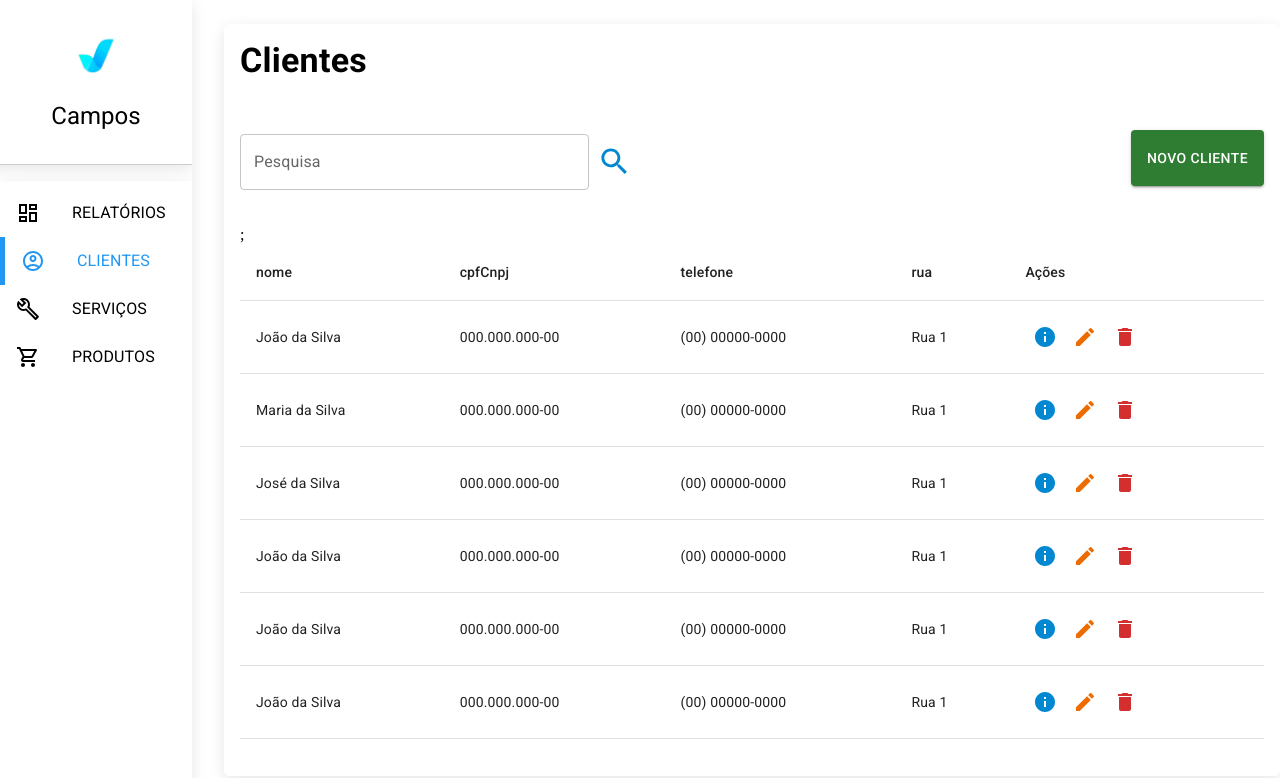
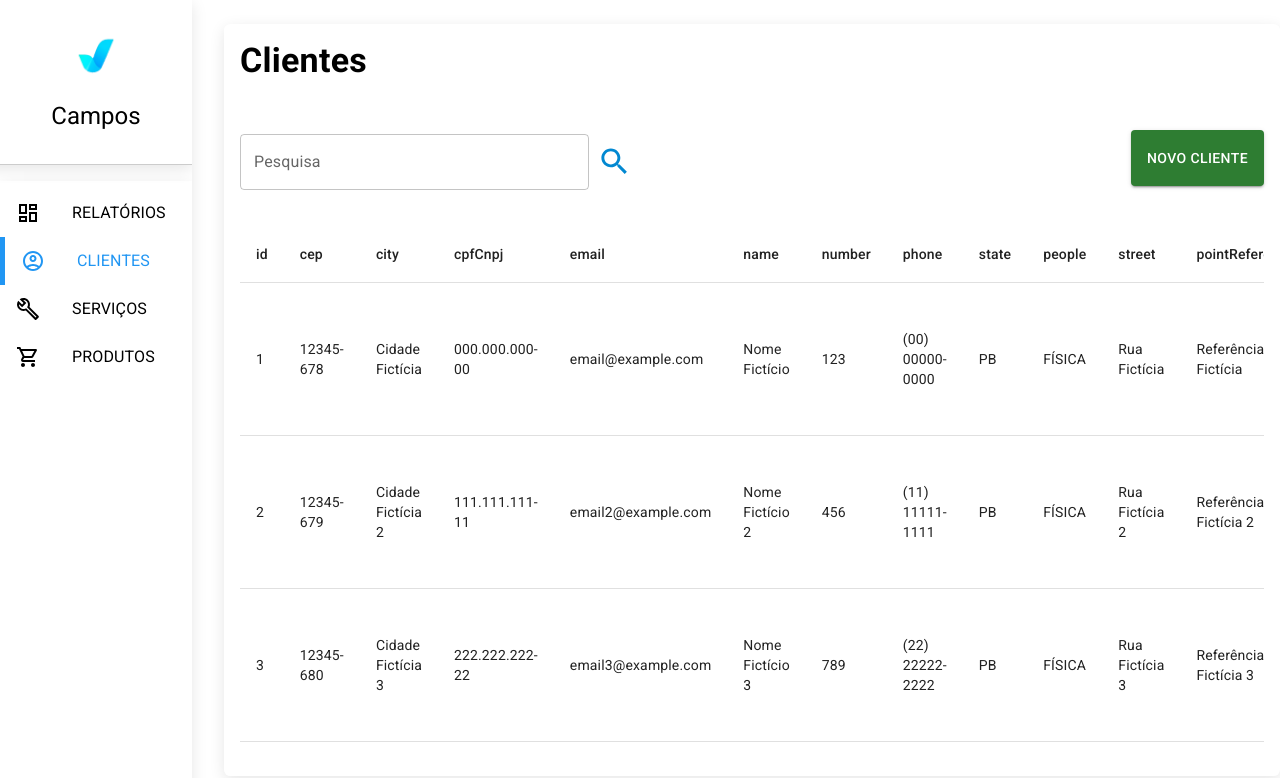
Before and after one commit to wesleysousaa/vidracaria-campus-front, a React (Vite) app: page /clientes in a window 1280 px wide. Shown: the top 778 px of the page. Built offline with nearby package versions, Linux system fonts and the light colour scheme.

Commit message:
w|p: form de clientes

```diff
--- a/src/components/Client/Add/index.tsx
+++ b/src/components/Client/FormClient/index.tsx
@@ -1,5 +1,4 @@
 import {
-  Alert,
   Box,
   Button,
   FormControl,
@@ -14,37 +13,151 @@ import { boxStyles } from '../../../features/Clients/clientsStyles';
 
 import { ClientValidation } from '../../../types';
 import useIcons from '../../../hooks/useIcons';
-import { boxStylesForm, textFieldStyles } from './addFormStyles';
+import { boxStylesForm, textFieldStyles } from './formStyles';
+import { yupResolver } from '@hookform/resolvers/yup';
+import { ClientSchema } from '../../../shemas/Client';
+import { Link, useLocation } from 'react-router-dom';
 
-export default function AddClient() {
+export default function FormClient() {
   const { getIcons } = useIcons();
   const { ArrowBackIosIcon } = getIcons();
+  const location = useLocation();
+
+  // Simulação dos dados mockados
+  const mockData = [
+    {
+      id: '1',
+      cep: '12345-678',
+      city: 'Cidade Fictícia',
+      cpfCnpj: '000.000.000-00',
+      email: 'email@example.com',
+      name: 'Nome Fictício',
+      number: '123',
+      phone: '(00) 00000-0000',
+      state: 'PB',
+      people: 'Física',
+      street: 'Rua Fictícia',
+      pointReference: 'Referência Fictícia',
+    },
+    {
+      id: '2',
+      cep: '12345-679',
+      city: 'Cidade Fictícia 2',
+      cpfCnpj: '111.111.111-11',
+      email: 'email2@example.com',
+      name: 'Nome Fictício 2',
+      number: '456',
+      phone: '(11) 11111-1111',
+      state: 'PB',
+      people: 'Física',
+      street: 'Rua Fictícia 2',
+      pointReference: 'Referência Fictícia 2',
+    },
+    {
+      id: '3',
+      cep: '12345-680',
+      city: 'Cidade Fictícia 3',
+      cpfCnpj: '222.222.222-22',
+      email: 'email3@example.com',
+      name: 'Nome Fictício 3',
+      number: '789',
+      phone: '(22) 22222-2222',
+      state: 'PB',
+      people: 'Física',
+      street: 'Rua Fictícia 3',
+      pointReference: 'Referência Fictícia 3',
+    },
+    {
+      id: '4',
+      cep: '12345-681',
+      city: 'Cidade Fictícia 4',
+      cpfCnpj: '333.333.333-33',
+      email: 'email4@example.com',
+      name: 'Nome Fictício 4',
+      number: '987',
+      phone: '(33) 33333-3333',
+      state: 'PB',
+      people: 'Física',
+      street: 'Rua Fictícia 4',
+      pointReference: 'Referência Fictícia 4',
+    },
+    {
+      id: '5',
+      cep: '12345-682',
+      city: 'Cidade Fictícia 5',
+      cpfCnpj: '444.444.444-44',
+      email: 'email5@example.com',
+      name: 'Nome Fictício 5',
+      number: '654',
+      phone: '(44) 44444-4444',
+      state: 'PB',
+      people: 'Física',
+      street: 'Rua Fictícia 5',
+      pointReference: 'Referência Fictícia 5',
+    },
+    {
+      id: '6',
+      cep: '12345-683',
+      city: 'Cidade Fictícia 6',
+      cpfCnpj: '555.555.555-55',
+      email: 'email6@example.com',
+      name: 'Nome Fictício 6',
+      number: '321',
+      phone: '(55) 55555-5555',
+      state: 'PB',
+      people: 'Física',
+      street: 'Rua Fictícia 6',
+      pointReference: 'Referência Fictícia 6',
+    },
+  ];
+
+  const getItem = () => {
+    const id = location.pathname.split('/')[3];
+    const item = mockData.find((item) => item.id === id);
+    return item;
+  };
+
+  const prepareDefaultValues = (
+    defaultString: string,
+    atributte: keyof (typeof mockData)[0],
+  ) => {
+    const item = getItem();
+    if (item) {
+      return item[atributte] ? item[atributte] : defaultString;
+    } else {
+      return defaultString;
+    }
+  };
 
   const {
     handleSubmit,
     control,
     formState: { errors },
   } = useForm<ClientValidation>({
+    resolver: yupResolver(ClientSchema),
     defaultValues: {
-      cep: '',
-      city: '',
-      cpfCnpj: '',
-      email: '',
-      name: '',
-      number: '',
-      phone: '',
-      state: 'PB',
-      people: 'Física',
-      street: '',
-      pointReference: '',
+      cep: prepareDefaultValues('', 'cep'),
+      city: prepareDefaultValues('', 'city'),
+      cpfCnpj: prepareDefaultValues('', 'cpfCnpj'),
+      email: prepareDefaultValues('', 'email'),
+      name: prepareDefaultValues('', 'name'),
+      number: prepareDefaultValues('', 'number'),
+      phone: prepareDefaultValues('', 'phone'),
+      state: prepareDefaultValues('PB', 'state'),
+      people: prepareDefaultValues('Física', 'people'),
+      street: prepareDefaultValues('', 'street'),
+      pointReference: prepareDefaultValues('', 'pointReference'),
     },
   });
+
   return (
     <Box sx={boxStyles}>
-      <IconButton aria-label="Voltar" color="inherit">
-        <ArrowBackIosIcon />
-        Voltar
-      </IconButton>
+      <Link to="/clientes" style={{ color: '#000' }}>
+        <IconButton aria-label="Voltar" color="inherit">
+          <ArrowBackIosIcon />
+          Fechar
+        </IconButton>
+      </Link>
       <FormControl
         component="form"
         onSubmit={handleSubmit(() => {})}
@@ -56,7 +169,9 @@ export default function AddClient() {
         }}
       >
         <Typography variant="h3" marginBottom="1em">
-          Cadastro de Cliente
+          {getItem()
+            ? `Edição do Cliente ${getItem()?.name}`
+            : 'Cadastrar Cliente'}
         </Typography>
         <Controller
           name="name"
--- a/src/components/Table/TableCellActions/index.tsx
+++ b/src/components/Table/TableCellActions/index.tsx
@@ -1,18 +1,33 @@
 import { IconButton, TableCell } from '@mui/material';
 import useIcons from '../../../hooks/useIcons';
+import { Link } from 'react-router-dom';
 
-export default function TableCellActions() {
+interface TableCellActionsProps {
+  dispach: (idObject: string, typeAction: string) => void;
+  idObject: string;
+}
+
+export default function TableCellActions(props: TableCellActionsProps) {
   const { getIcons } = useIcons();
   const { EditIcon, InfoIcon, DeleteIcon } = getIcons();
+
   return (
     <TableCell>
+      <Link to={`info/${props.idObject}`}>
         <IconButton aria-label="Info" color="info">
           <InfoIcon />
         </IconButton>
+      </Link>
+      <Link to={`edit/${props.idObject}`}>
         <IconButton aria-label="Editar" color="warning">
           <EditIcon />
         </IconButton>
-      <IconButton aria-label="Excluir" color="error">
+      </Link>
+      <IconButton
+        aria-label="Excluir"
+        color="error"
+        onClick={() => props.dispach(props.idObject, 'delete')}
+      >
         <DeleteIcon />
       </IconButton>
     </TableCell>
--- a/src/components/Table/index.tsx
+++ b/src/components/Table/index.tsx
@@ -13,14 +13,17 @@ import Modal from '../Modal';
 interface TableProps {
   data: any[];
   title: string;
-  editForm?: ReactNode;
-  createForm?: ReactNode;
-  infoComponent?: ReactNode;
 }
 
 export default function Table(props: TableProps) {
   const columns = Object.keys(props.data[0]);
   const [open, setOpen] = useState(false);
+  const [componentModal, setComponentModal] = useState<ReactNode>();
+
+  const handleOpen = (idItem: string, type: string) => {
+    setOpen(true);
+    const item = props.data.find((item) => item.id === idItem);
+  };
 
   return (
     <TableContainer
@@ -28,7 +31,12 @@ export default function Table(props: TableProps) {
         marginTop: '2em',
       }}
     >
-      <Modal open={open} onCloseDispach={setOpen} component={<></>} />;
+      <Modal
+        open={open}
+        onCloseDispach={() => setOpen(false)}
+        component={componentModal}
+      />
+
       <TabMUI>
         <TableHead>
           <TableRow>
@@ -47,7 +55,7 @@ export default function Table(props: TableProps) {
                   columns.map((col, key) => (
                     <TableCell key={key}>{item[col]}</TableCell>
                   ))}
-                <TableCellActions />
+                <TableCellActions dispach={handleOpen} idObject={item.id} />
               </TableRow>
             ))}
         </TableBody>
--- a/src/features/Clients/index.tsx
+++ b/src/features/Clients/index.tsx
@@ -13,7 +13,7 @@ import useIcons from '../../hooks/useIcons';
 import { SearchSchema } from '../../shemas/SearchingInTable';
 import { SearchValidation } from '../../types';
 import { boxStyles, boxStylesForm, formStyles } from './clientsStyles';
-import AddClient from '../../components/Client/Add';
+import { Link } from 'react-router-dom';
 
 export default function Clients() {
   const {
@@ -28,52 +28,88 @@ export default function Clients() {
 
   const mockData = [
     {
-      nome: 'João da Silva',
+      id: '1',
+      cep: '12345-678',
+      city: 'Cidade Fictícia',
       cpfCnpj: '000.000.000-00',
-      telefone: '(00) 00000-0000',
-      rua: 'Rua 1',
+      email: 'email@example.com',
+      name: 'Nome Fictício',
+      number: '123',
+      phone: '(00) 00000-0000',
+      state: 'PB',
+      people: 'FÍSICA',
+      street: 'Rua Fictícia',
+      pointReference: 'Referência Fictícia',
     },
     {
-      nome: 'Maria da Silva',
-      cpfCnpj: '000.000.000-00',
-      telefone: '(00) 00000-0000',
-      rua: 'Rua 1',
+      id: '2',
+      cep: '12345-679',
+      city: 'Cidade Fictícia 2',
+      cpfCnpj: '111.111.111-11',
+      email: 'email2@example.com',
+      name: 'Nome Fictício 2',
+      number: '456',
+      phone: '(11) 11111-1111',
+      state: 'PB',
+      people: 'FÍSICA',
+      street: 'Rua Fictícia 2',
+      pointReference: 'Referência Fictícia 2',
     },
     {
-      nome: 'José da Silva',
-      cpfCnpj: '000.000.000-00',
-      telefone: '(00) 00000-0000',
-      rua: 'Rua 1',
+      id: '3',
+      cep: '12345-680',
+      city: 'Cidade Fictícia 3',
+      cpfCnpj: '222.222.222-22',
+      email: 'email3@example.com',
+      name: 'Nome Fictício 3',
+      number: '789',
+      phone: '(22) 22222-2222',
+      state: 'PB',
+      people: 'FÍSICA',
+      street: 'Rua Fictícia 3',
+      pointReference: 'Referência Fictícia 3',
     },
     {
-      nome: 'João da Silva',
-      cpfCnpj: '000.000.000-00',
-      telefone: '(00) 00000-0000',
-      rua: 'Rua 1',
+      id: '4',
+      cep: '12345-681',
+      city: 'Cidade Fictícia 4',
+      cpfCnpj: '333.333.333-33',
+      email: 'email4@example.com',
+      name: 'Nome Fictício 4',
+      number: '987',
+      phone: '(33) 33333-3333',
+      state: 'PB',
+      people: 'FÍSICA',
+      street: 'Rua Fictícia 4',
+      pointReference: 'Referência Fictícia 4',
     },
     {
-      nome: 'João da Silva',
-      cpfCnpj: '000.000.000-00',
-      telefone: '(00) 00000-0000',
-      rua: 'Rua 1',
+      id: '5',
+      cep: '12345-682',
+      city: 'Cidade Fictícia 5',
+      cpfCnpj: '444.444.444-44',
+      email: 'email5@example.com',
+      name: 'Nome Fictício 5',
+      number: '654',
+      phone: '(44) 44444-4444',
+      state: 'PB',
+      people: 'FÍSICA',
+      street: 'Rua Fictícia 5',
+      pointReference: 'Referência Fictícia 5',
     },
     {
-      nome: 'João da Silva',
-      cpfCnpj: '000.000.000-00',
-      telefone: '(00) 00000-0000',
-      rua: 'Rua 1',
-    },
-    {
-      nome: 'João da Silva',
-      cpfCnpj: '000.000.000-00',
-      telefone: '(00) 00000-0000',
-      rua: 'Rua 1',
-    },
-    {
-      nome: 'João da Silva',
-      cpfCnpj: '000.000.000-00',
-      telefone: '(00) 00000-0000',
-      rua: 'Rua 2',
+      id: '6',
+      cep: '12345-683',
+      city: 'Cidade Fictícia 6',
+      cpfCnpj: '555.555.555-55',
+      email: 'email6@example.com',
+      name: 'Nome Fictício 6',
+      number: '321',
+      phone: '(55) 55555-5555',
+      state: 'PB',
+      people: 'FÍSICA',
+      street: 'Rua Fictícia 6',
+      pointReference: 'Referência Fictícia 6',
     },
   ];
   return (
@@ -103,11 +139,13 @@ export default function Clients() {
           </IconButton>
         </FormControl>
 
-        <Button variant="contained" sx={{ height: '4em' }} color="success">
-          Novo Cliente
-        </Button>
+        <Link to={'create'}>
+          <Button variant="contained" sx={{ height: '4em' }} color="success">
+            Novo Cliente
+          </Button>
+        </Link>
       </Box>
-      <Table data={mockData} title="Clientes" createForm={<AddClient />} />
+      <Table data={mockData} title="Clientes" />
     </Box>
   );
 }
--- a/src/routes/index.tsx
+++ b/src/routes/index.tsx
@@ -1,6 +1,7 @@
-import { BrowserRouter, Route, Routes } from 'react-router-dom';
+import { BrowserRouter, Outlet, Route, Routes } from 'react-router-dom';
 import Layout from '../Template';
 import { Clients, Login } from '../features';
+import FormClient from '../components/Client/FormClient';
 
 // Rota
 export default function Router() {
@@ -9,7 +10,11 @@ export default function Router() {
       <Routes>
         <Route element={<Layout />}>
           <Route path="relatorios" element={<div>Relatorios</div>} />
-          <Route path="clientes" element={<Clients />} />
+          <Route path="clientes" element={<Outlet />}>
+            <Route index element={<Clients />} />
+            <Route path="create" element={<FormClient />} />
+            <Route path="edit/:id" element={<FormClient />} />
+          </Route>
           <Route path="servicos" element={<div>Serviços</div>} />
           <Route path="produtos" element={<div>Produtos</div>} />
         </Route>
--- a/src/shemas/Client/index.ts
+++ b/src/shemas/Client/index.ts
@@ -3,6 +3,8 @@ import { ClientValidation } from '../../types';
 
 export const ClientSchema = Yup.object<ClientValidation>().shape({
   name: Yup.string().required('O nome é obrigatório'),
+  cpfCnpj: Yup.string().nullable(),
+  email: Yup.string().email().nullable(),
   people: Yup.string().required('O campo pessoa é obrigatório'),
   phone: Yup.string().required('O telefone é obrigatório'),
   street: Yup.string().required('a rua é obrigatório'),
@@ -10,4 +12,5 @@ export const ClientSchema = Yup.object<ClientValidation>().shape({
   number: Yup.string().required('O numero é obrigatório'),
   city: Yup.string().required('a cidade é obrigatório'),
   state: Yup.string().required('O estado é obrigatório'),
+  pointReference: Yup.string().nullable(),
 });
```
Also changed, not shown: src/components/Client/DeleteClient/index.tsx (added, +36 -0 lines), src/components/Client/Edit/index.tsx (deleted), src/components/Client/FormClient/formStyles.ts (renamed from src/components/Client/Add/addFormStyles.ts). Lines whose indentation alone changed are shown as unchanged.
